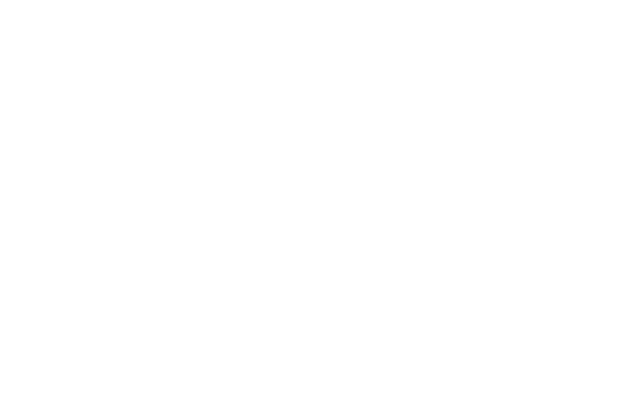
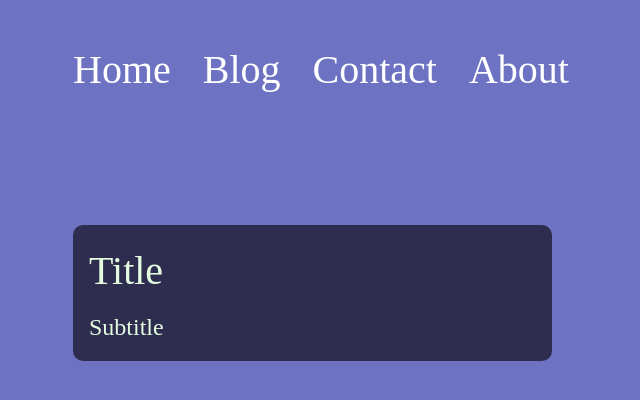
Before and after one commit to FadlHassan/my-app, a React (Create React App) app: page /blog in a window 1280 px wide. Before the commit this address had no page. Shown: the top 400 px of the page, without its empty margins (7-647 px from the left). Built offline with nearby package versions, Linux system fonts and the light colour scheme; a web font is replaced by a local one.

Commit message:
Added Article card component to BlogView

```diff
--- a/src/App.js
+++ b/src/App.js
@@ -1,6 +1,7 @@
 import './App.css'
 import { BrowserRouter as Router, Route, Routes } from 'react-router-dom'
 import LandingView from './components/views/landing-view/LandingView';
+import BlogView from './components/views/blog-view/BlogView';
 
 function App() {
   return (
@@ -8,6 +9,7 @@ function App() {
       <Router>
         <Routes>
           <Route exact path = "/" element={<LandingView/>} />
+          <Route exact path = "/blog" element={<BlogView/>} />
         </Routes>
       </Router>
     </div>
--- a/src/components/article-card/ArticleCard.jsx
+++ b/src/components/article-card/ArticleCard.jsx
@@ -3,17 +3,15 @@ import styles from './articleCard.module.css';
 import Typography from "../typography/Typography";
 import TypographyVariants from "../../data/typography_variants";
 
-const ArticleCard = ({ title, subtitle, image}) => {
-    const imageUrl = image.default;
+const ArticleCard = ({ title, subtitle }) => {
 
     return (
         <div className={styles.articleCard}>
-            <img src={imageUrl}/>
             <div className={styles.titleDescription}>
-                <Typography variant={TypographyVariants.HEADING_L}>
+                <Typography variant={TypographyVariants.HEADING_L} color={styles.titleColor}>
                     {title}
                 </Typography>
-                <Typography variant={TypographyVariants.HEADING_S}>
+                <Typography variant={TypographyVariants.HEADING_S} color={styles.subtitleColor}>
                     {subtitle}
                 </Typography>
             </div>
--- a/src/components/article-card/articleCard.module.css
+++ b/src/components/article-card/articleCard.module.css
@@ -7,6 +7,7 @@
     gap: 10px;
     background: #2F2D4F;
     border-radius: 10px;
+    max-width: 479px;
 }
 
 .titleDescription {
@@ -15,3 +16,11 @@
     align-items: flex-start;
     gap: 8px;
 }
+
+.titleColor {
+    color: #E4FDE1;
+}
+
+.subtitleColor {
+    color: #E4FDE1;
+}
--- a/src/components/header-bar/HeaderBar.jsx
+++ b/src/components/header-bar/HeaderBar.jsx
@@ -13,7 +13,9 @@ function HeaderBar() {
           </NavLink>
         </li>
         <li>
-          <Typography variant={TypographyVariants.HEADING_L} color={styles.color}>Blog</Typography>
+          <NavLink to="/blog">
+            <Typography variant={TypographyVariants.HEADING_L} color={styles.color}>Blog</Typography>
+          </NavLink>
         </li>
         <li>
           <Typography variant={TypographyVariants.HEADING_L} color={styles.color}>Contact</Typography>
--- a/src/components/views/blog-view/BlogView.jsx
+++ b/src/components/views/blog-view/BlogView.jsx
@@ -1,6 +1,15 @@
 import React from "react";
+import HeaderBar from "../../header-bar/HeaderBar";
+import styles from './blogView.module.css';
+import ArticleCard from "../../article-card/ArticleCard";
 
 const BlogView = () => {
+    return (
+        <div className={styles.blogView}>
+            <HeaderBar/>
+            <ArticleCard title="Title" subtitle="Subtitle" />
+        </div>
+    );
 };
 
 export default BlogView;
--- /dev/null
+++ b/src/components/views/blog-view/blogView.module.css
@@ -0,0 +1,9 @@
+.blogView {
+    display: flex;
+    flex-direction: column;
+    padding: 40px 80px 0px;
+    background: var(--blue);
+    height: 100vh;
+    gap: 125px;
+    overflow: hidden;
+}
```
